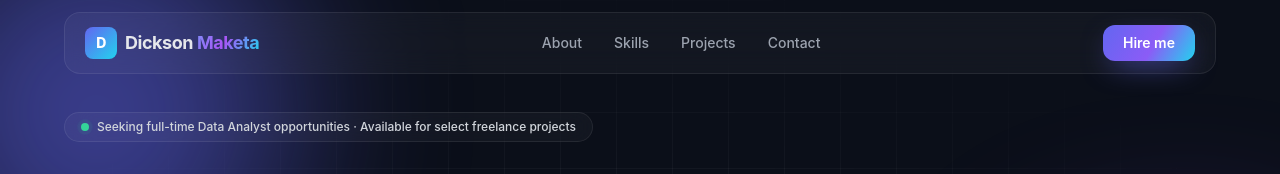
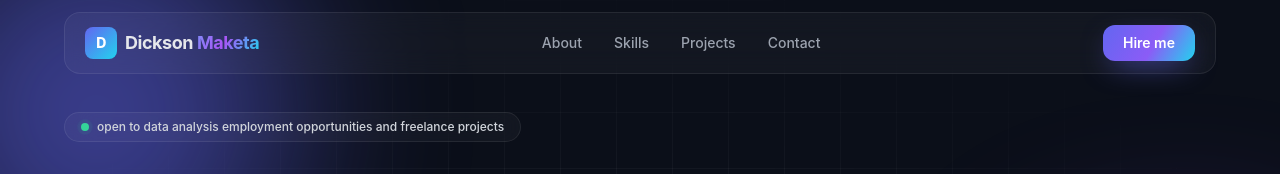
Before and after one commit to datawithdickson/datawithdickson.github.io, a plain HTML site: page index.html in a window 1280 px wide. Shown: the top 174 px of the page. Drawn offline with nearby package versions, Linux system fonts and the light colour scheme.

Commit message:
Update portfolio availability status

```diff
--- a/index.html
+++ b/index.html
@@ -183,7 +183,7 @@
         <div>
           <span class="reveal inline-flex items-center gap-2 rounded-full px-4 py-1.5 text-xs font-medium text-gray-300 glass">
             <span class="relative flex h-2 w-2"><span class="absolute inline-flex h-full w-full animate-ping rounded-full bg-emerald-400 opacity-75"></span><span class="relative inline-flex h-2 w-2 rounded-full bg-emerald-400"></span></span>
-            Seeking full-time Data Analyst opportunities · Available for select freelance projects
+            open to data analysis employment opportunities and freelance projects
           </span>
 
           <h1 class="reveal mt-6 text-5xl font-extrabold leading-[1.05] tracking-tight sm:text-6xl lg:text-7xl" style="--d:80ms">
```
